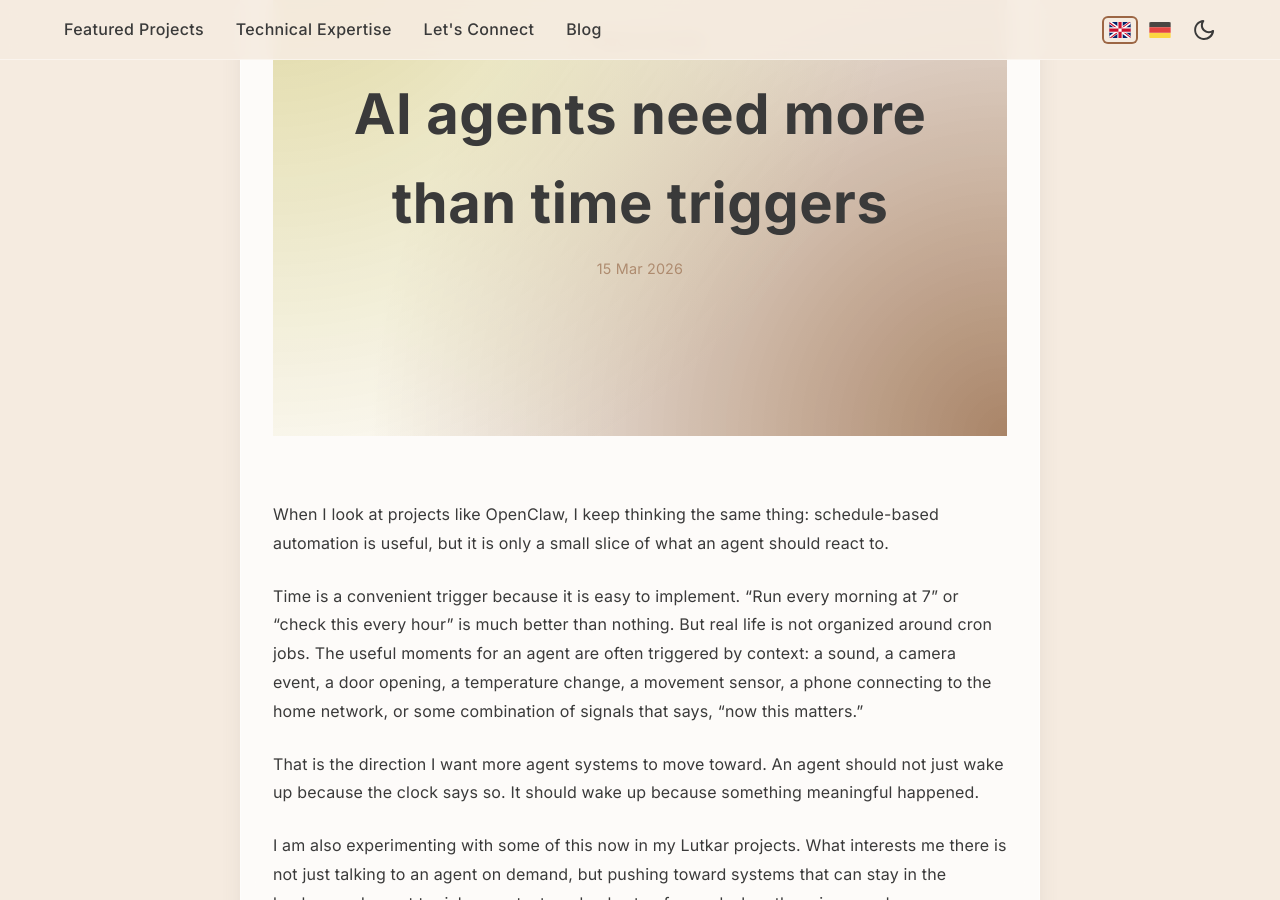
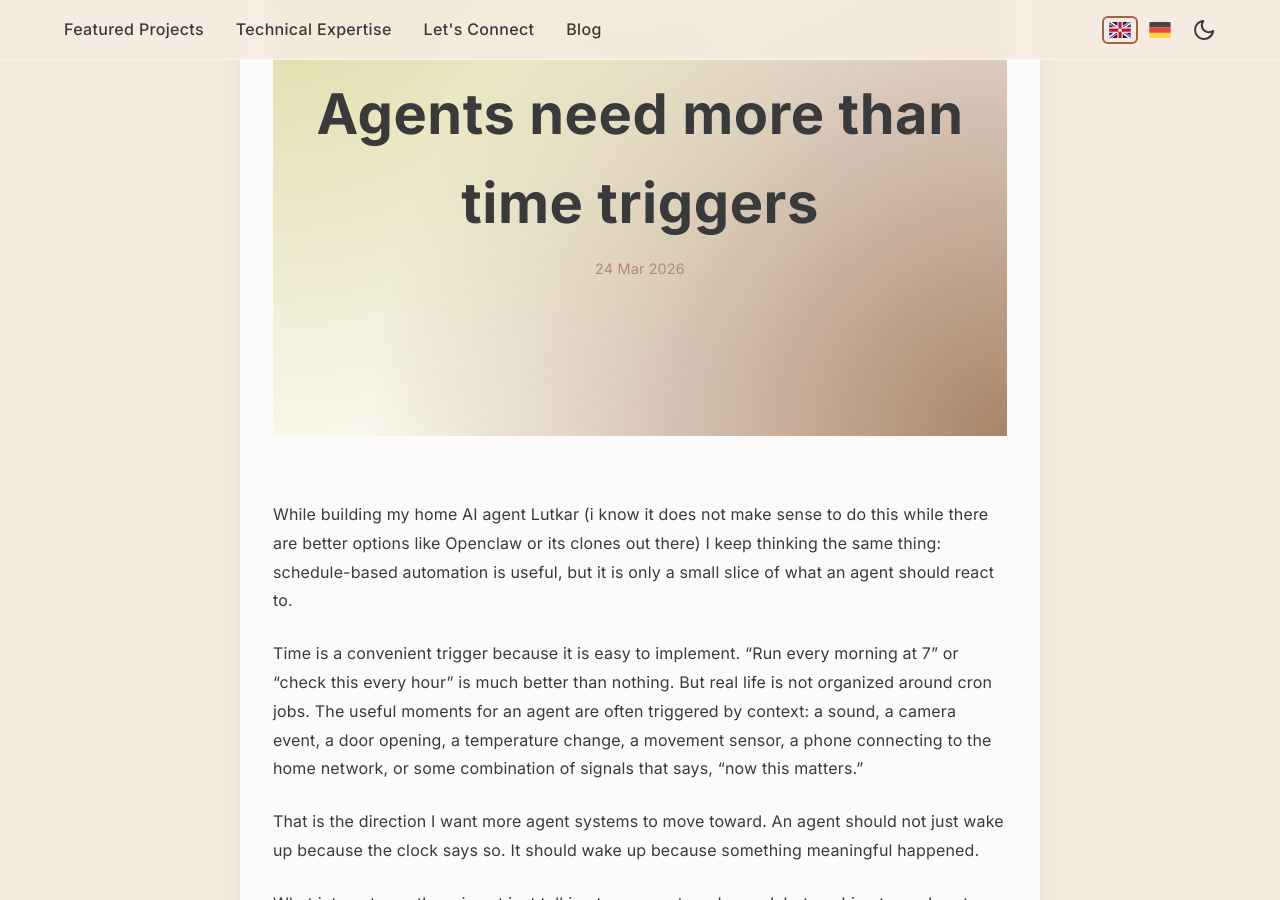
Before and after one commit to Lukafin/personalWeb, a Jekyll site: the page built from _posts/2026-03-15-ai-agents-need-more-than-time-triggers.md, in a window 1280 px wide and 900 px high, scrolled down 229 px. Built offline with Jekyll 4.4.1, drawn with Linux system fonts in a browser that asks for light colours; some of the changed text lies outside the part shown.

Commit message:
Revise post on AI agents and contextual triggers
Updated the post title and date, and refined the content to emphasize the need for agents to respond to contextual triggers rather than just time-based ones.

```diff
--- a/_posts/2026-03-15-ai-agents-need-more-than-time-triggers.md
+++ b/_posts/2026-03-15-ai-agents-need-more-than-time-triggers.md
@@ -1,23 +1,23 @@
 ---
 layout: post
-title: "AI agents need more than time triggers"
-date: 2026-03-15 09:00:00 +0100
+title: "Agents need more than time triggers"
+date: 2026-03-24 09:00:00 +0100
 categories: [ai, agents, calm-tech]
 ---
 
-When I look at projects like OpenClaw, I keep thinking the same thing: schedule-based automation is useful, but it is only a small slice of what an agent should react to.
+While building my home AI agent Lutkar (i know it does not make sense to do this while there are better options like Openclaw or its clones out there) I keep thinking the same thing: schedule-based automation is useful, but it is only a small slice of what an agent should react to.
 
 Time is a convenient trigger because it is easy to implement. "Run every morning at 7" or "check this every hour" is much better than nothing. But real life is not organized around cron jobs. The useful moments for an agent are often triggered by context: a sound, a camera event, a door opening, a temperature change, a movement sensor, a phone connecting to the home network, or some combination of signals that says, "now this matters."
 
 That is the direction I want more agent systems to move toward. An agent should not just wake up because the clock says so. It should wake up because something meaningful happened.
 
-I am also experimenting with some of this now in my Lutkar projects. What interests me there is not just talking to an agent on demand, but pushing toward systems that can stay in the background, react to richer context, and only step forward when there is a good reason.
+What interests me there is not just talking to an agent on demand, but pushing toward systems that can stay in the background, react to richer context, and only step forward when there is a good reason.
 
 ## Time Is a Weak Proxy for Relevance
 
 Most reminders and automations are still built as if time is the primary source of truth. That works for recurring chores, but it breaks down fast for everything else.
 
-If I want an agent to help me at home, I do not actually care that it runs at 18:00 every day. I care that it notices the kids are asleep, that someone arrived home, that the washing machine finished, that the weather changed, that the living room got noisy, or that a package is at the door. Those are the events that make information timely.
+If I want an agent to help me at home, I do not actually care that it runs at 18:00 every day. I care that it notices the kids are asleep, that someone arrived home, that the living room got noisy, or that a package is at the door. Those are the events that make information timely.
 
 The same is true for personal productivity. Maybe the right trigger is not 9 AM, but the moment I sit at my desk, put on headphones, and open my laptop. Maybe it is when my camera sees I am away, so a message can wait. Maybe it is when the ambient noise drops and a short spoken summary becomes acceptable. A good agent should be able to use these signals instead of pretending every day is identical.
 
@@ -69,8 +69,6 @@ That is part of why I still think devices like the Rabbit R1 and Humane AI Pin g
 
 I also catch myself thinking too much in the old categories: web app, mobile app, desktop app. That language is still useful, but it already feels a bit outdated compared to how I actually work. More and more, I mostly use agents for what I do, and the interface category matters less than whether the system can act, observe context, and reach me well when needed. The [agentic os: the next ui revolution](https://zeitraum.blog/en/post/019ccea8-6ff7-7423-8fab-3c2c0825168d) article captures that feeling very well for me.
 
-I also have a soft spot for [Viv](https://www.wired.com/story/the-ai-that-could-conquer-the-world/), because that vision of an AI system blending into the background and acting more like an ambient utility made me believe this kind of interface shift would happen much sooner.
-
 ## The Best Agent May Be the One You Barely Notice
 
 The ideal future is not an AI that constantly talks to us. It is an AI that works in the background, quietly, using multiple triggers to understand when work should start and when attention is actually warranted.
@@ -82,4 +80,4 @@ That means two design problems matter as much as the model itself:
 
 I think this is where agent products can become genuinely better than today's assistants. Not by becoming louder or more chatty, but by becoming more situationally aware and more respectful of human attention.
 
-Time triggers are a good start. But they should be just one sensor in a much larger system. I hope this kind of technology arrives sooner rather than later, because I do not want to watch my kids' brains get shaped by the same addictive patterns that already trap so many kids today, and plenty of adults too. I also hope Jony Ive, or someone else with that level of product taste and discipline, helps finally make this work properly.
+Time triggers are a good start. But they should be just one sensor in a much larger system. I hope this kind of technology arrives sooner rather than later, because I do not want to watch my kids' brains get shaped by the same addictive patterns that already trap so many people today.
```
